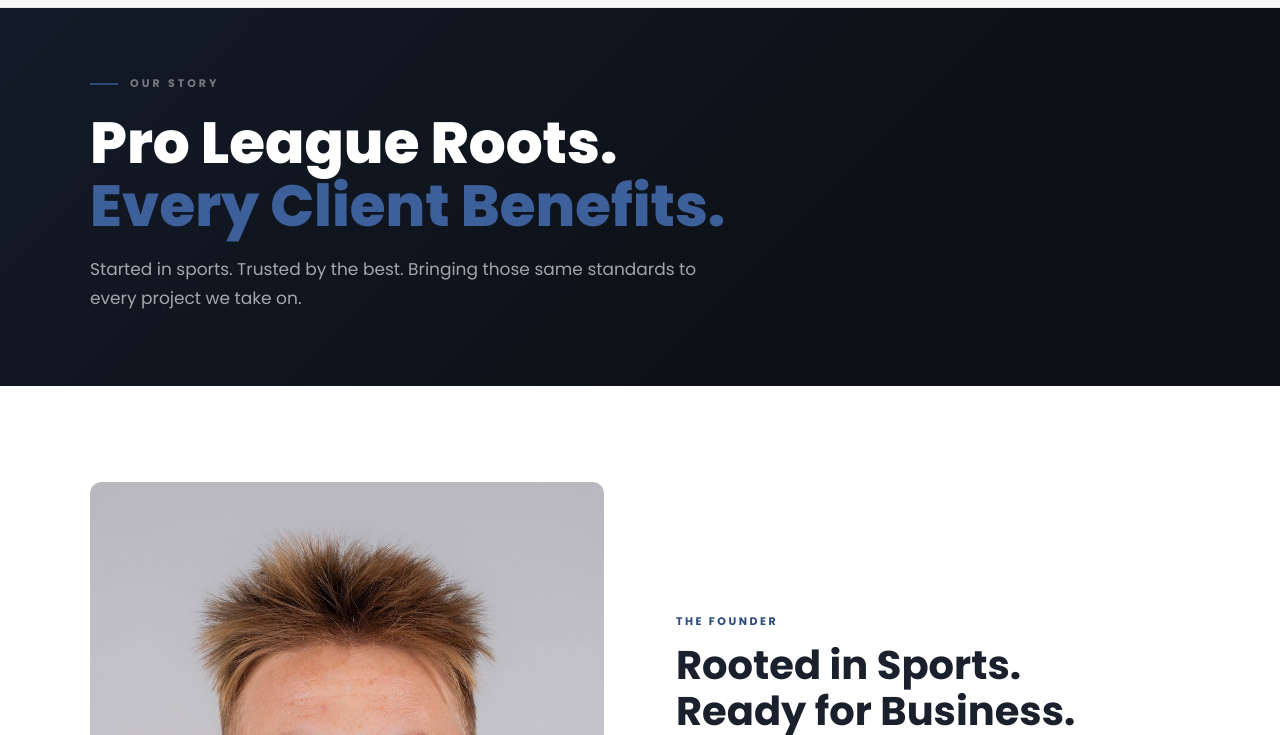
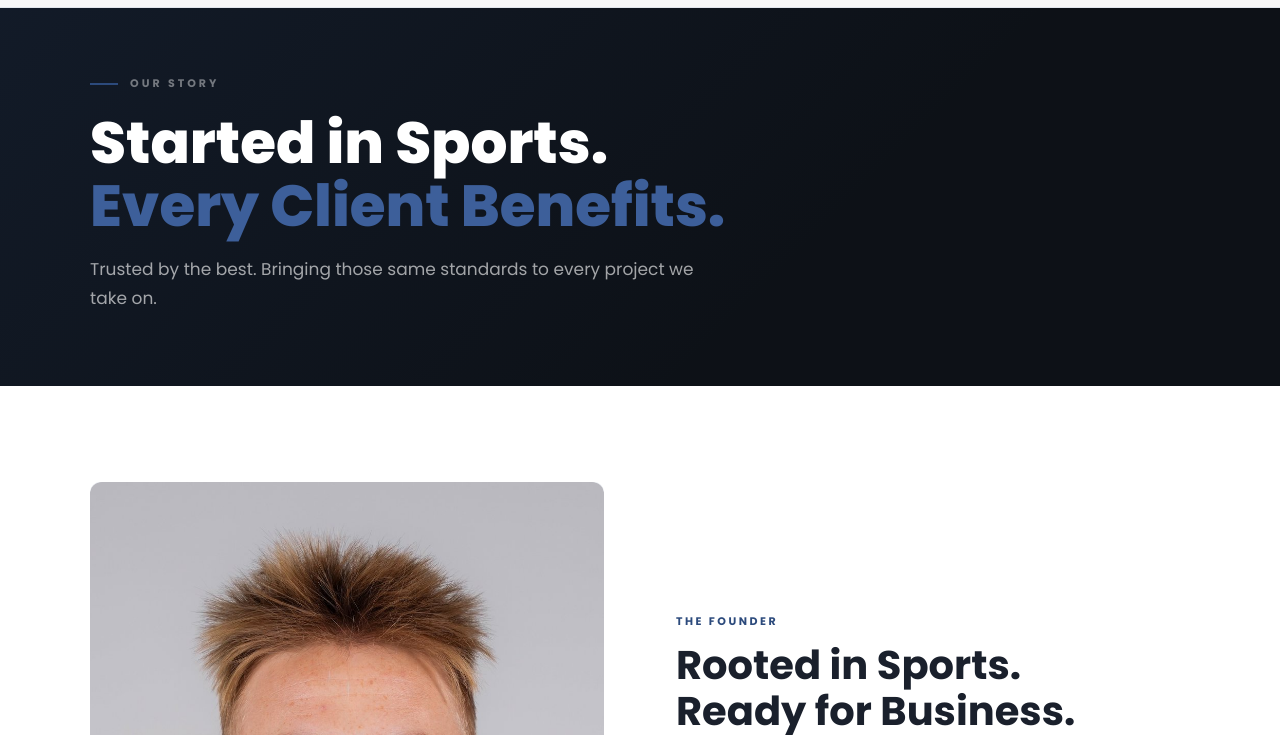
Before and after one commit to ereh34/801-visual-website-v5, a website: page about.html in a window 1280 px wide. Shown: the part 65-800 px from the top of the page. Drawn offline with Linux system fonts and the light colour scheme.

Commit message:
Update about.html
Changed header from "pro league roots" to "started in Sports" Removed same copy from desc line below

```diff
--- a/about.html
+++ b/about.html
@@ -52,8 +52,8 @@
   <div class="container">
     <div class="page-hero-content">
       <div class="page-hero-eyebrow"><div class="page-hero-eyebrow-line"></div><span>Our Story</span></div>
-      <h1>Pro League Roots.<br><span>Every Client Benefits.</span></h1>
-      <p>Started in sports. Trusted by the best. Bringing those same standards to every project we take on.</p>
+      <h1>Started in Sports.<br><span>Every Client Benefits.</span></h1>
+      <p>Trusted by the best. Bringing those same standards to every project we take on.</p>
     </div>
   </div>
 </section>
```
